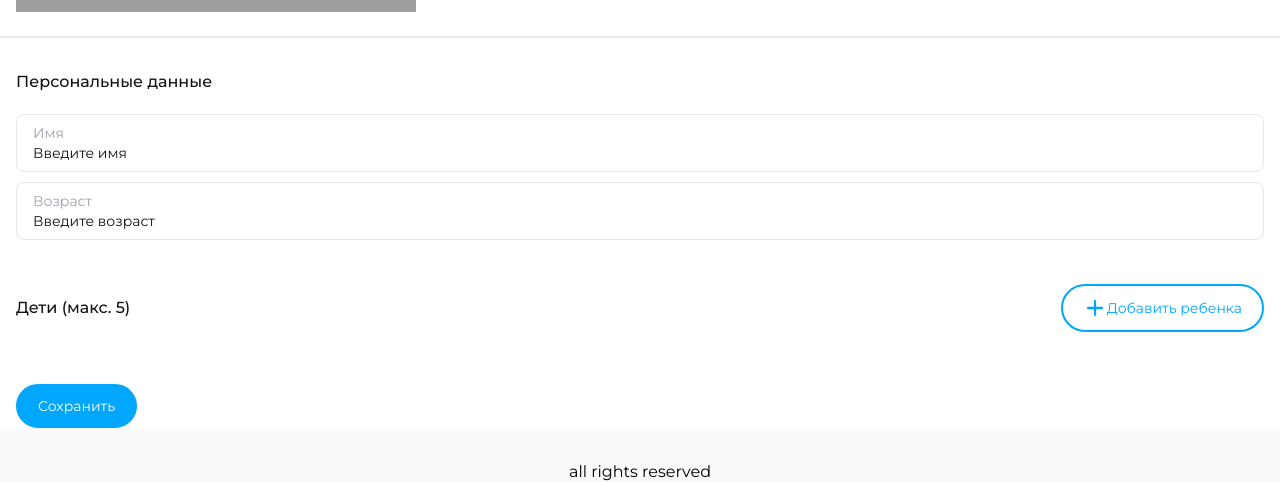
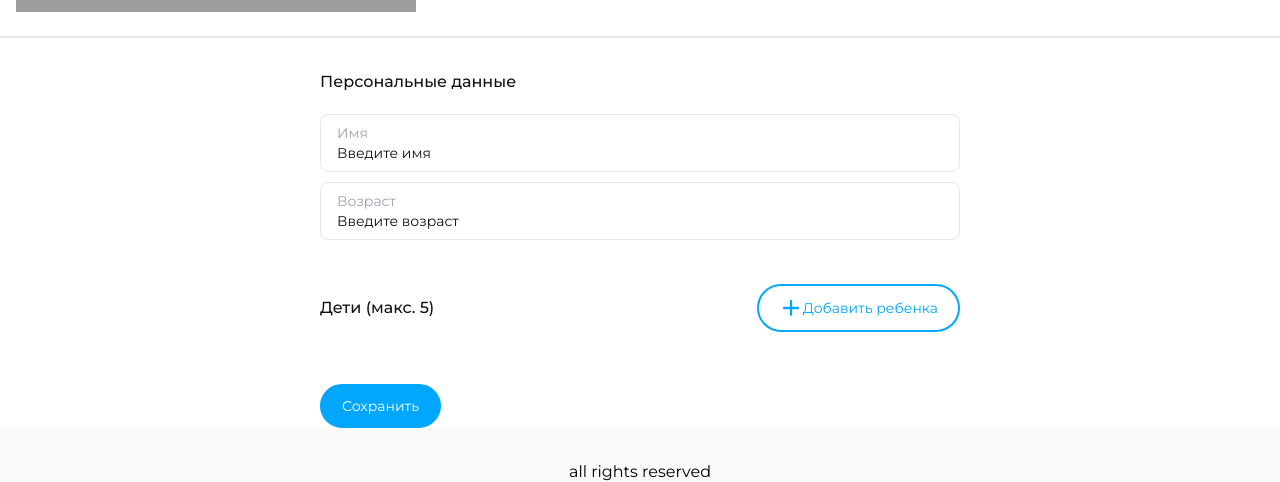
Before and after one commit to XamzatJR/test-task-alef, a Vue app: page / in a window 1280 px wide. Shown: the part 312-794 px from the top of the page. Built offline with nearby package versions, Linux system fonts and the light colour scheme; grey boxes are pictures that could not be loaded.

Commit message:
fix: remove container class and add max-width

```diff
--- a/src/App.vue
+++ b/src/App.vue
@@ -6,7 +6,7 @@ import AppFooter from './components/AppFooter.vue'
 
 <template>
   <AppHeader />
-  <main class="w-full container mx-auto mt-8 px-4">
+  <main class="w-full max-w-2xl mx-auto mt-8 px-4">
     <h1 class="text-black text-base font-medium mb-5">
       Персональные данные
     </h1>
```
